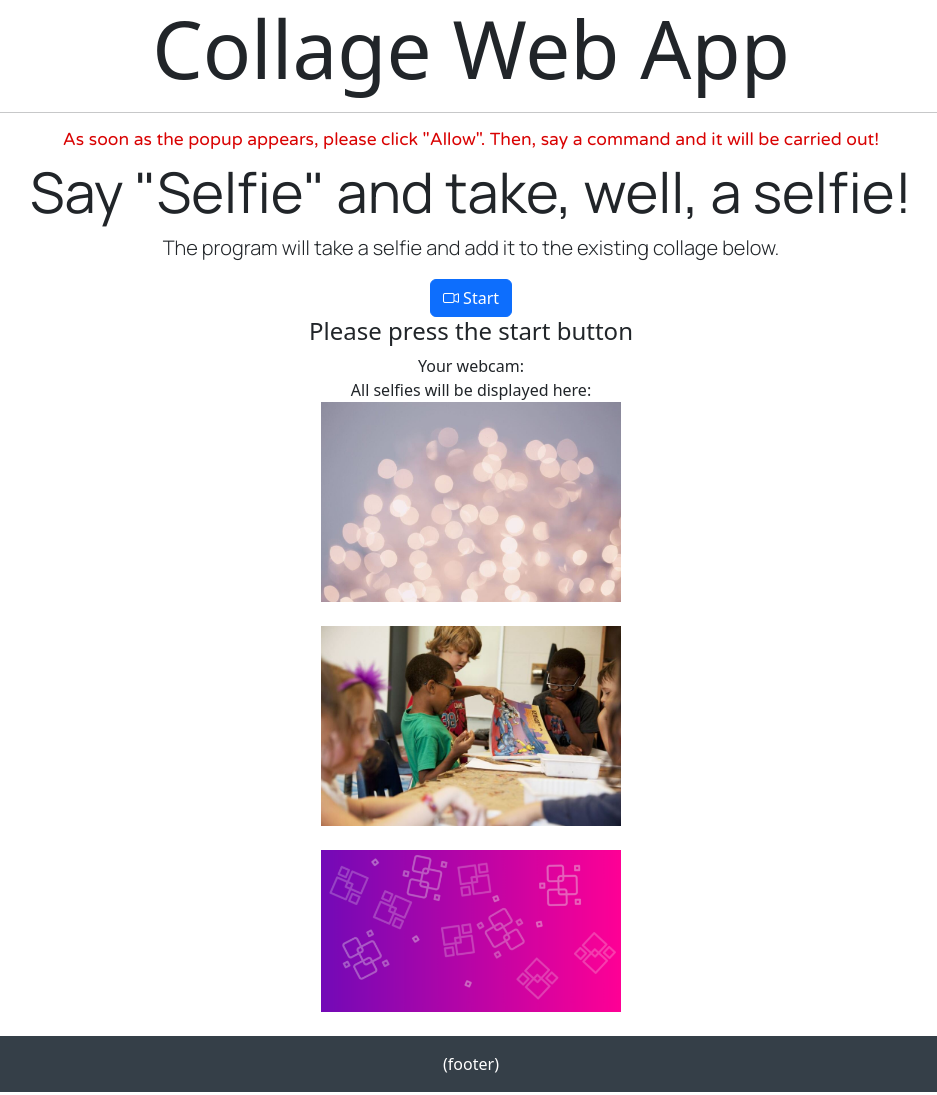
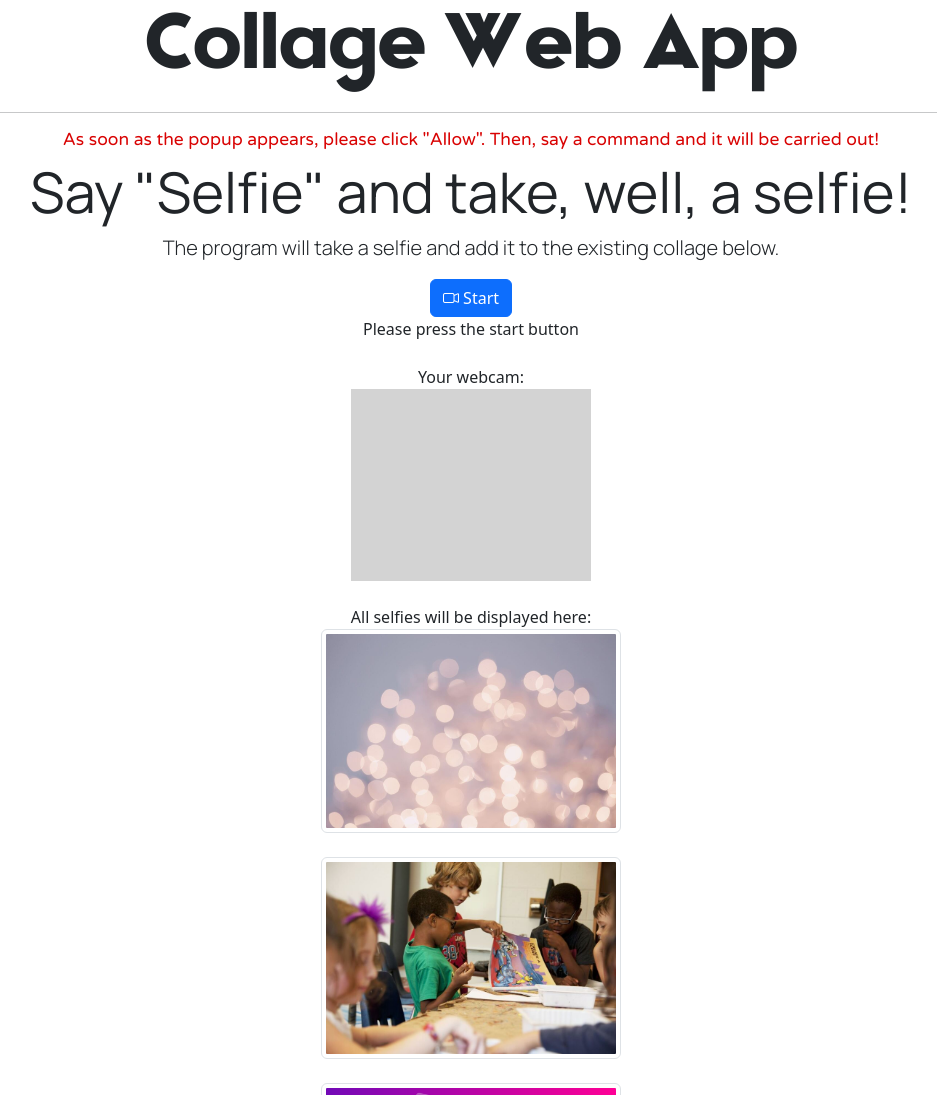
Before and after one commit to chocobagel1234/C89_voice-selfie, a plain HTML site: page index.html in a window 1280 px wide. Shown: the top 1095 px of the page, without its empty margins (169-1106 px from the left). Drawn offline with nearby package versions, Linux system fonts and the light colour scheme.

Commit message:
Add files via upload

```diff
--- a/index.html
+++ b/index.html
@@ -27,6 +27,11 @@
     <link rel="preconnect" href="https://fonts.gstatic.com" crossorigin>
     <link href="https://fonts.googleapis.com/css2?family=Varela+Round&display=swap" rel="stylesheet">
 
+    <!--Google Font Import - Catamaran (new footer font!)-->
+    <link rel="preconnect" href="https://fonts.googleapis.com">
+    <link rel="preconnect" href="https://fonts.gstatic.com" crossorigin>
+    <link href="https://fonts.googleapis.com/css2?family=Catamaran:wght@100;200;300;400;500;600;700;800;900&display=swap" rel="stylesheet">
+
     <link rel="stylesheet" type="text/css" href="style.css"></link>
 
 </head>
@@ -46,14 +51,14 @@
 
     <!--Button with onclick and hover effects (jQuery)-->
     <button onclick="save()" class="btn btn-primary" id="start-btn"><i class="bi bi-camera-video"></i> Start</button>
-    <!--Instructional label-->
-    <h4>Please press the start button</h4>
-
+<br>    <!--Instructional label-->
+    <label>Please press the start button</label>
+<br><br>
     <!--Label showing where webcam window is-->
     <label>Your webcam:</label>
     <!--<div> component with id of "camera" to load live webcam preview-->
-    <div id="webcam"></div>
-
+    <div id="camera" style="background-color: lightgrey;"></div>
+<br>
     <!--Label showing where all selfies will be displayed-->
     <label>All selfies will be displayed here:</label>
 
@@ -63,16 +68,17 @@
     <a href="" id="link" download="myselfie3.png"></a>
 
     <!--<div> components with id of "result[num]Show" to show all three selfies-->
-    <div id="result1Show" class="container" style="inline-size:10%;"></div><img src="pic1.jpg" class="thumbnail img"> </div>
+    <div id="result1Show" class="container" style="inline-size:10%;"></div><img src="pic1.jpg" class="img-thumbnail img"> </div>
     <br>
-    <div id="result2Show" class="container" style="inline-size: 10%;"></div><img src="pic2.jpg" class="thumbnail img"></div>
+    <div id="result2Show" class="container" style="inline-size: 10%;"></div><img src="pic2.jpg" class="img-thumbnail img"></div>
     <br><br>
-    <div id="result3Show" class="container" style="inline-size: 10%;"></div><img src="pic3.png" class="thumbnail img"></div>
+    <div id="result3Show" class="container" style="inline-size: 10%;"></div><img src="pic3.png" class="img-thumbnail img"></div>
     <br><br>
 
 
 </div>
-<footer style="color:white; background-color: rgb(53, 63, 72); position: sticky; padding: 1rem;">(footer)</footer>
+
+<footer style="color:white; background-color: rgb(53, 63, 72); position: sticky; padding: 1rem;">Developed by Mahdiya Alam</footer>
 </center>
 </body>
 
--- a/style.css
+++ b/style.css
@@ -3,6 +3,11 @@ font-family: 'Varela Round', sans-serif;*/
 
 /*Manrope CSS Rules:
 font-family: 'Manrope', sans-serif;*/
+@font-face {
+    font-family: Adca;
+    src: url("Adca.ttf");
+}
+
 body {
     text-align: center;
 }
@@ -23,9 +28,37 @@ body {
 }
 
 .display-1 {
+    font-family: 'Adca';
     font-size: 5rem !important;
 }
 
 .img {
-    width: 300px;
+    width: 18.75rem;
 }
+
+.img::before {
+    width: 18.75rem;
+}
+
+.img:hover {
+    transition-duration: 0.5s;
+    width: 20.75rem;
+    transform: rotate(45) ease-in;
+    box-shadow: 5rem, 5rem, 5rem, 5rem, grey;
+}
+
+.img::after{
+    transition-duration: 0.5s;
+    width: 18.75rem;
+    transform: rotate(-45) ease-out;
+    box-shadow: none;
+}
+
+footer {
+    font-family: 'Catamaran', sans-serif;
+}
+
+#camera {
+    width: 15rem;
+    height: 12rem;
+}
```
Also changed, not shown: Adca.ttf (added).
